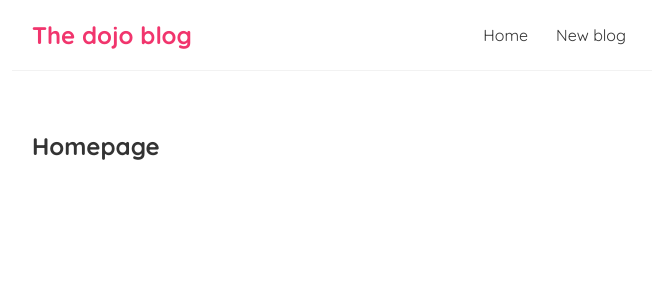
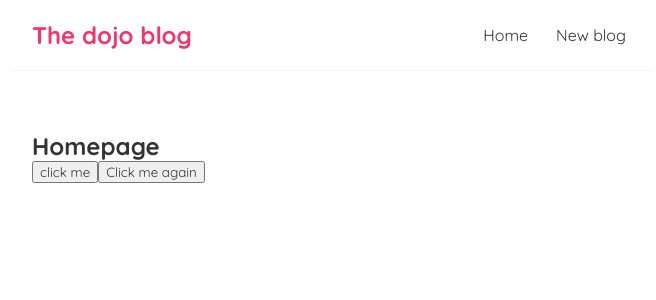
Before and after one commit to Maksongo/React-learning, a React (Create React App) app in the folder dojo-blog/: page / in a window 1280 px wide. Shown: the top 300 px of the page, without its empty margins (308-964 px from the left). Built offline with nearby package versions, Linux system fonts and the light colour scheme.

Commit message:
Click Events done

```diff
--- a/dojo-blog/src/Home.js
+++ b/dojo-blog/src/Home.js
@@ -1,6 +1,19 @@
 const Home = () => {
+
+const handleClick = () => {
+    console.log('hello, world!')
+}
+
+const handleClickAgain = (name, e) => {
+    console.log('hello ' + name, e.target);
+}
+
     return (
+        <div className="home">
         <h2>Homepage</h2>
+        <button onClick={handleClick}>click me</button>
+        <button onClick={(e) => handleClickAgain('Max', e)}>Click me again</button>
+        </div>
      );
 }
 
```
Also changed, not shown: 2 other files (tests, documents, lock files or other folders).
